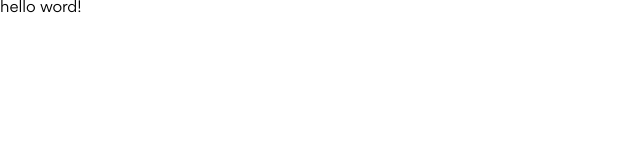
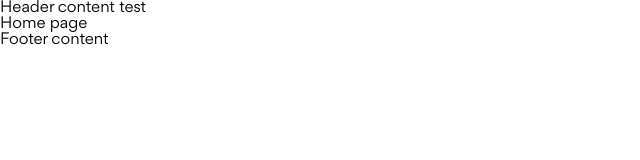
Before and after one commit to Lamzp/eCommerce_SASS, a website: page index.html in a window 1280 px wide. Shown: the whole page, without its empty margins (0-640 px from the left). Drawn offline with Linux system fonts and the light colour scheme.

Commit message:
#3 - Trong Lam tai su dung header footer

```diff
--- /dev/null
+++ b/assets/js/scripts.js
@@ -0,0 +1,16 @@
+function load(selector, path) {
+  const cached = localStorage.getItem(path);
+
+  if (cached) {
+    document.querySelector(selector).innerHTML = cached;
+  }
+
+  fetch(path)
+    .then((res) => res.text())
+    .then((html) => {
+      if (html !== cached) {
+        document.querySelector(selector).innerHTML = html;
+        localStorage.setItem(path, html);
+      }
+    });
+}
--- a/index.html
+++ b/index.html
@@ -20,10 +20,21 @@
 
     <!-- Styles -->
     <link rel="stylesheet" href="./assets/css/main.css">
+
+    <!-- Scripts -->
+    <script src="./assets/js/scripts.js"></script>
 </head>
 
 <body>
-    <h1>hello word!</h1>
+    <header id="header"></header>
+    <script>
+        load("#header", "./template/header.html")
+    </script>
+    <h1>Home page</h1>
+    <footer id="footer"></footer>
+    <script>
+        load("#footer", "./template/footer.html")
+    </script>
 </body>
 
 </html>
--- /dev/null
+++ b/template/footer.html
@@ -0,0 +1,3 @@
+<div class="footer__inner">
+    <h2>Footer content</h2>
+</div>
--- /dev/null
+++ b/template/header.html
@@ -0,0 +1,3 @@
+<div class="header__inner">
+    <h2>Header content test</h2>
+</div>
```
